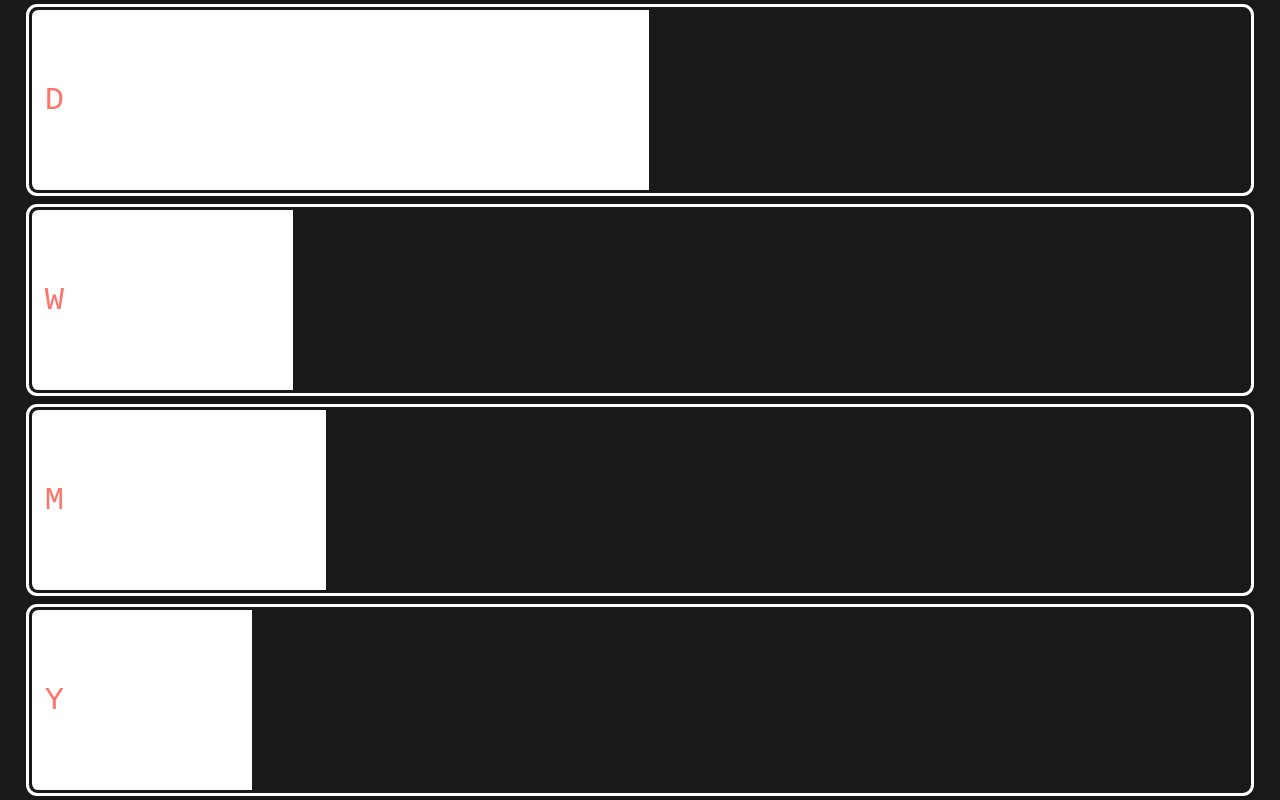
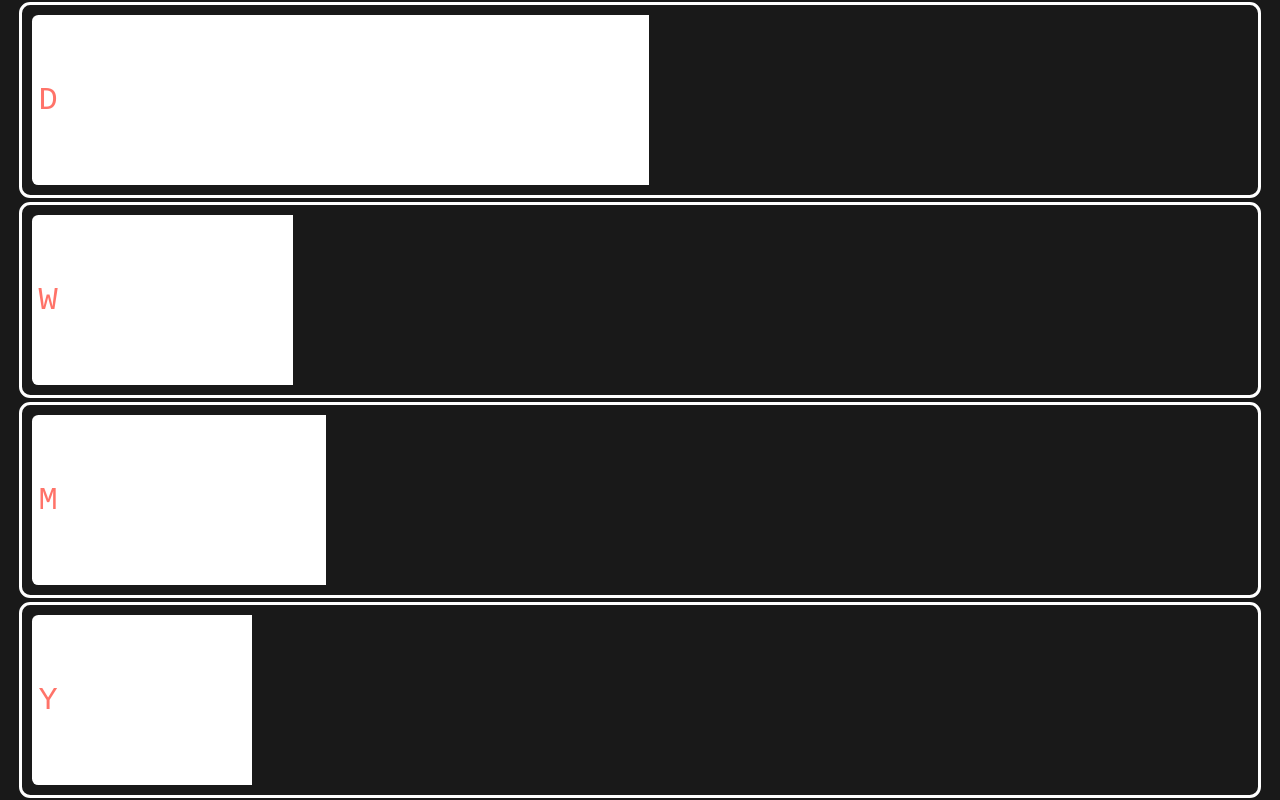
Before and after one commit to Charlie-s1/widgets, a plain HTML site: page progress/index.html in a window 1280 px wide. Drawn offline with Linux system fonts and the light colour scheme.

Commit message:
update padding

```diff
--- a/progress/index.css
+++ b/progress/index.css
@@ -35,11 +35,12 @@ body{
     border: white solid 3px;
     border-radius: .7rem;
     width:95%;
-    margin:.25rem 0 ;
+    margin:.15rem 0 ;
     height:25%;
+    min-height:1.5rem;
     overflow: hidden;
     display:flex;
-    padding:.25%;
+    padding:.75%;
     position: relative;
 }
 .progBar{
```
